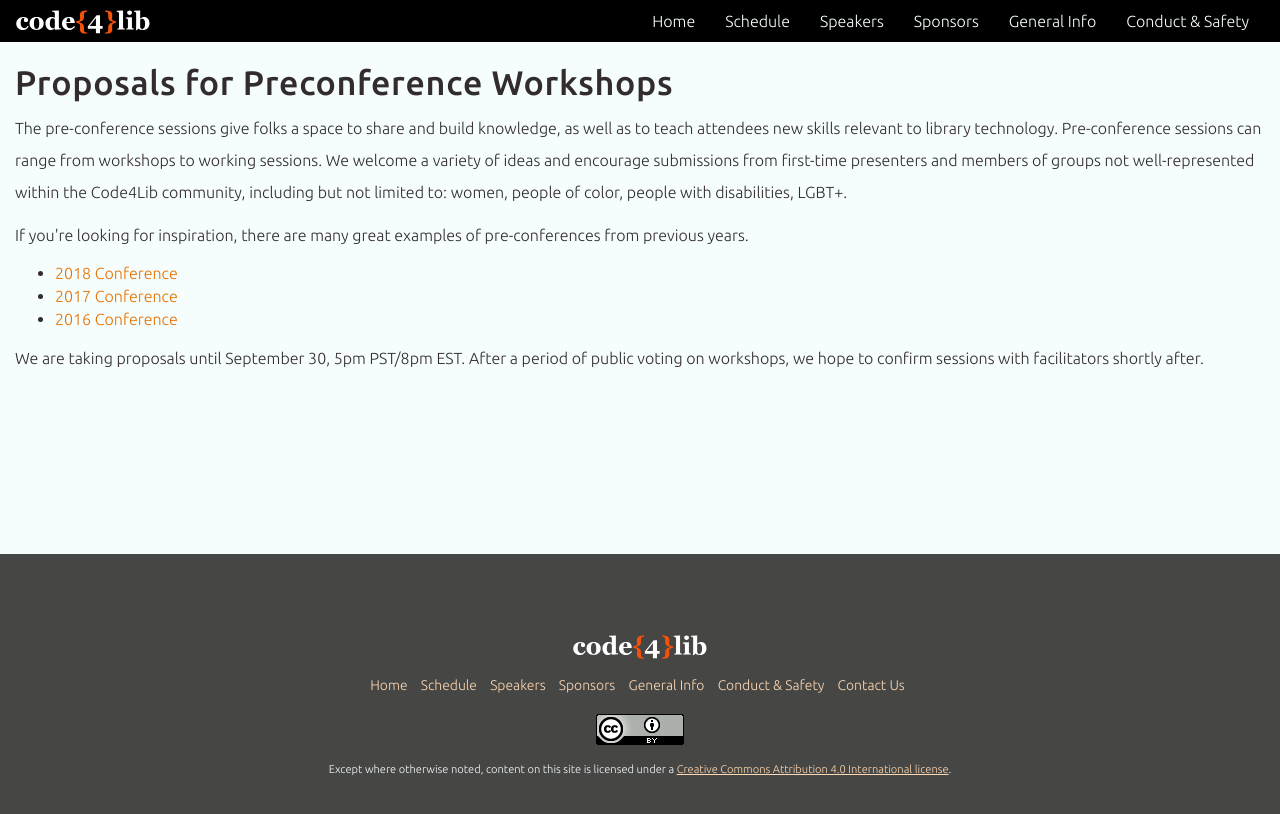
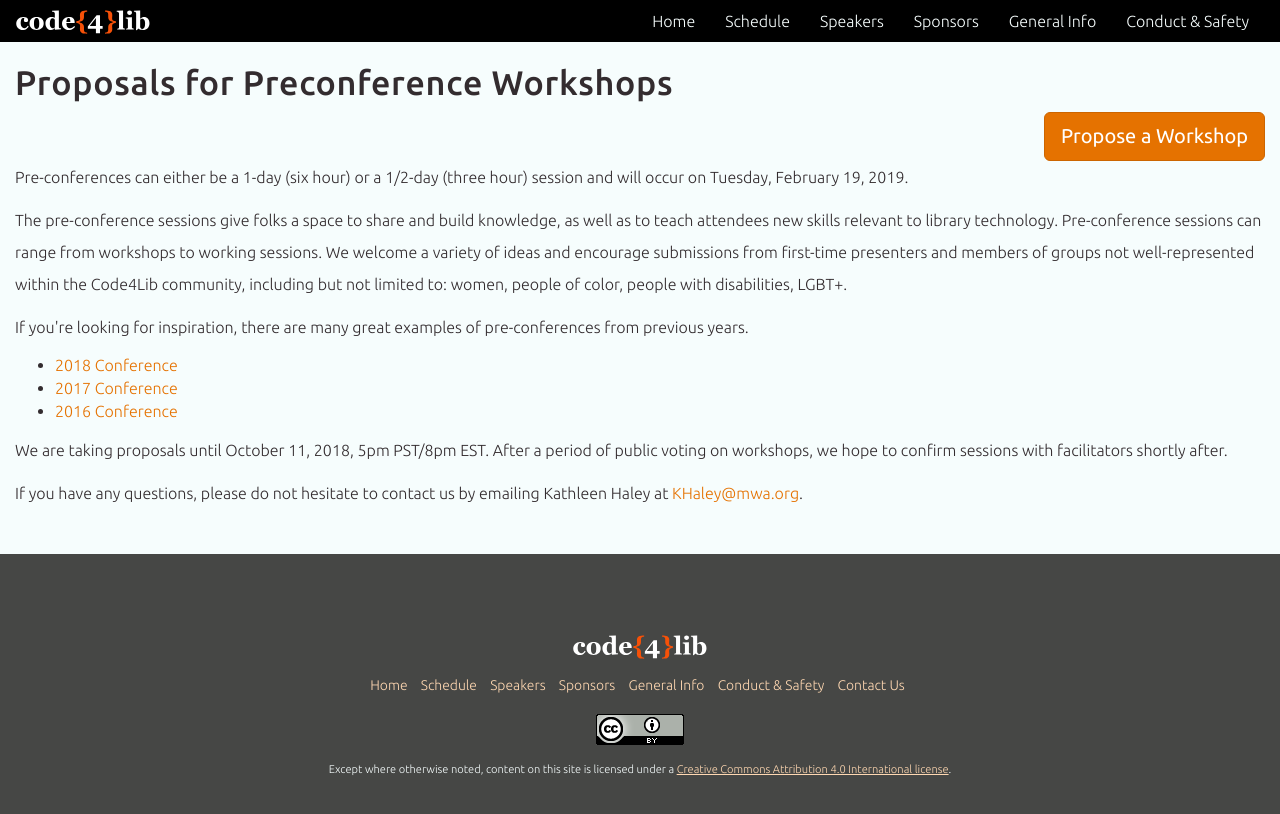
Before and after one commit to code4lib/2019.code4lib.org, a Jekyll site: the page built from general-info/propose-a-workshop.html, in a window 1280 px wide. Shown: the top 814 px of the page. Built offline with Jekyll 4.4.1, drawn with Linux system fonts in a browser that asks for light colours; some web fonts are replaced.

Commit message:
Add call for pre-conference proposals

```diff
--- a/_data/conf.yml
+++ b/_data/conf.yml
@@ -57,9 +57,9 @@
   end-date: "2017-10-15"
 
 workshop-proposals:
-  show: false
-  submission-form: "https://docs.google.com/forms/d/e/1FAIpQLSemKvIgU4hFsE7nD3Iac-5fFXQeFPJl0Dz2T1ztvjFBpqqgmg/viewform"
-  end-date: "2017-09-30"
+  show: true
+  submission-form: "https://goo.gl/forms/DXyX8OGKBtHKkXzv1"
+  end-date: "2018-10-11"
 
 talk-proposals:
   show: true
--- a/general-info/propose-a-workshop.html
+++ b/general-info/propose-a-workshop.html
@@ -18,7 +18,9 @@
     </div>
     <div class="row">
         <div class="col-xs-12">
-            <!-- <p>Pre-conferences can either be a 1-day or a 1/2-day session and will occur on Tuesday, February 13, {{site.data.conf.year}}.</p> -->
+            <p>
+                Pre-conferences can either be a 1-day (six hour) or a 1/2-day (three hour) session and will occur on Tuesday, February 19, {{site.data.conf.year}}.
+            </p>
             <p>
                 The pre-conference sessions give folks a space to share and build
                 knowledge, as well as to teach attendees new skills relevant to library
@@ -37,14 +39,13 @@
                 </ul>
             </p>
             <p>
-                We are taking proposals until September 30, 5pm PST/8pm EST. After a period
+                We are taking proposals until October 11, 2018, 5pm PST/8pm EST. After a period
                 of public voting on workshops, we hope to confirm sessions with
                 facilitators shortly after.
             </p>
-            <!-- <p>
-                If you have any questions, please do not hesitate to email us by responding
-                to this message or by contacting Ben Florin at <a href="mailto:benjamin.florin@gmail.com">benjamin.florin@gmail.com</a>.
-            </p> -->
+            <p>
+                If you have any questions, please do not hesitate to contact us by emailing Kathleen Haley at <a href="mailto:KHaley@mwa.org">KHaley@mwa.org</a>.
+            </p>
         </div>
     </div>
 </div>
```
